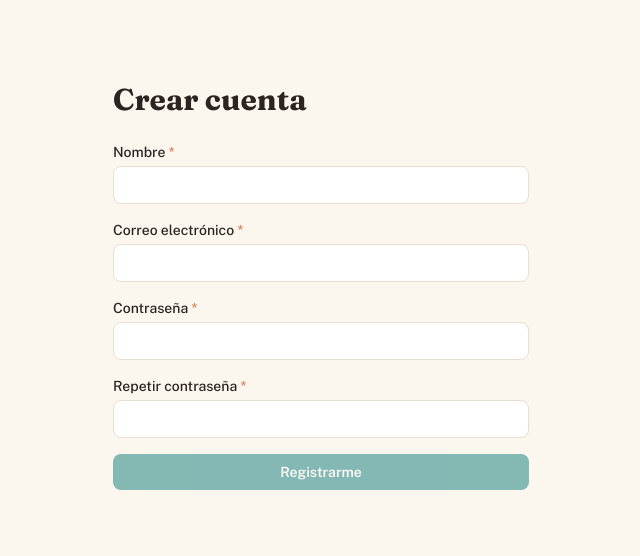
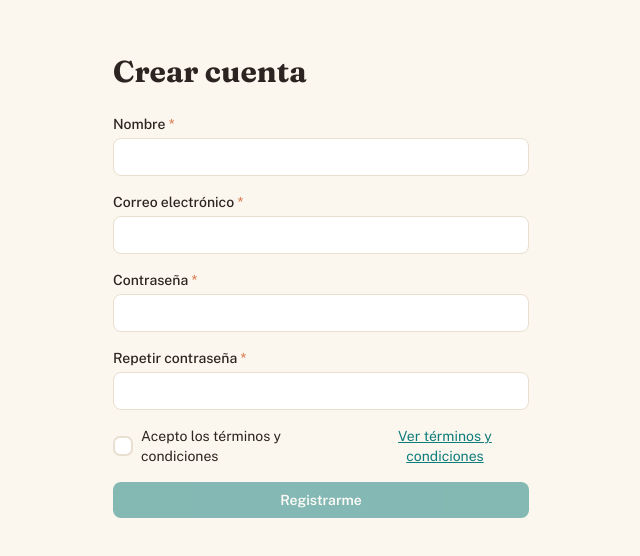
Before and after one commit to MarcosZam13/tacha, a Next.js app: page /registro in a window 1280 px wide. Shown: the part 114-670 px from the top of the page, without its empty margins (319-959 px from the left). Built offline with nearby package versions, Linux system fonts and the light colour scheme; no server answers.

Commit message:
feat(SCRUM-41): checkbox y modal de términos y condiciones

```diff
--- a/features/registro-manual/RegistroManual.tsx
+++ b/features/registro-manual/RegistroManual.tsx
@@ -1,11 +1,13 @@
 "use client";
 
-import { Button, Input } from "@/components/ui";
+import { Button, Checkbox, Input, Modal } from "@/components/ui";
 import { PasswordStrengthMeter } from "./components/PasswordStrengthMeter";
 import {
   REGISTRO_FIELD,
   REGISTRO_FORM_FIELDS,
   REGISTRO_LABEL,
+  TERMS_CONTENT_PLACEHOLDER,
+  TERMS_LABEL,
 } from "./constants/registro.constants";
 import { useRegistroManualViewModel } from "./hooks/useRegistroManualViewModel";
 
@@ -16,11 +18,16 @@ import { useRegistroManualViewModel } from "./hooks/useRegistroManualViewModel";
 export const RegistroManual = (): React.JSX.Element => {
   const {
     errors,
+    handleAcceptedTermsChange,
     handleChange,
     handleSubmit,
+    handleTermsModalClose,
+    handleTermsModalOpen,
+    isAcceptedTerms,
     isSubmitDisabled,
     isSubmitting,
     isSuccess,
+    isTermsModalOpen,
     passwordStrength,
     submitError,
     values,
@@ -53,6 +60,21 @@ export const RegistroManual = (): React.JSX.Element => {
             </div>
           ))}
 
+          <div className="flex items-center gap-2">
+            <Checkbox
+              isChecked={isAcceptedTerms}
+              onChange={handleAcceptedTermsChange}
+              label={TERMS_LABEL.CHECKBOX}
+            />
+            <button
+              type="button"
+              onClick={handleTermsModalOpen}
+              className="font-body text-sm text-tacha-teal underline"
+            >
+              {TERMS_LABEL.VIEW_LINK}
+            </button>
+          </div>
+
           {submitError ? (
             <p role="alert" className="font-body text-sm text-red-600">
               {submitError}
@@ -64,6 +86,10 @@ export const RegistroManual = (): React.JSX.Element => {
           </Button>
         </form>
       )}
+
+      <Modal isOpen={isTermsModalOpen} onClose={handleTermsModalClose} title={TERMS_LABEL.MODAL_TITLE}>
+        <p className="font-body text-sm text-tacha-text">{TERMS_CONTENT_PLACEHOLDER}</p>
+      </Modal>
     </main>
   );
 };
--- a/features/registro-manual/constants/registro.constants.ts
+++ b/features/registro-manual/constants/registro.constants.ts
@@ -133,3 +133,14 @@ export const PASSWORD_STRENGTH_LABEL: Record<PasswordStrengthLevelType, string>
   [PASSWORD_STRENGTH_LEVEL.STRONG]: "Fuerte",
   [PASSWORD_STRENGTH_LEVEL.WEAK]: "Débil",
 };
+
+export const TERMS_LABEL = {
+  CHECKBOX: "Acepto los términos y condiciones",
+  MODAL_TITLE: "Términos y condiciones",
+  VIEW_LINK: "Ver términos y condiciones",
+} as const;
+
+// Placeholder hasta que el equipo redacte el texto legal real (ver Developer Notes del PR SCRUM-41).
+export const TERMS_CONTENT_PLACEHOLDER =
+  "Este es un texto de ejemplo de términos y condiciones. Se reemplazará por el contenido " +
+  "legal definitivo antes de la entrega final del proyecto.";
--- a/features/registro-manual/hooks/useRegistroManualViewModel.ts
+++ b/features/registro-manual/hooks/useRegistroManualViewModel.ts
@@ -36,6 +36,8 @@ export const useRegistroManualViewModel = (): RegistroManualViewModel => {
   const [errors, setErrors] = useState<RegistroFormErrors>({});
   const [status, setStatus] = useState<RegistroSubmitStatusType>(REGISTRO_SUBMIT_STATUS.IDLE);
   const [submitError, setSubmitError] = useState<NullableUndefined<string>>(undefined);
+  const [isAcceptedTerms, setIsAcceptedTerms] = useState<boolean>(false);
+  const [isTermsModalOpen, setIsTermsModalOpen] = useState<boolean>(false);
 
   const isSubmitting = status === REGISTRO_SUBMIT_STATUS.SUBMITTING;
 
@@ -60,6 +62,18 @@ export const useRegistroManualViewModel = (): RegistroManualViewModel => {
       setValues((previous) => ({ ...previous, [field]: value }));
       setErrors((previous) => ({ ...previous, [field]: undefined }));
     };
+
+  const handleAcceptedTermsChange = (isChecked: boolean): void => {
+    setIsAcceptedTerms(isChecked);
+  };
+
+  const handleTermsModalOpen = (): void => {
+    setIsTermsModalOpen(true);
+  };
+
+  const handleTermsModalClose = (): void => {
+    setIsTermsModalOpen(false);
+  };
 
   const submitRegistration = async (): Promise<void> => {
     setStatus(REGISTRO_SUBMIT_STATUS.SUBMITTING);
@@ -90,11 +104,16 @@ export const useRegistroManualViewModel = (): RegistroManualViewModel => {
 
   return {
     errors: visibleErrors,
+    handleAcceptedTermsChange,
     handleChange,
     handleSubmit,
-    isSubmitDisabled: !isRegistroFormComplete(values) || isSubmitting || hasPasswordMismatch,
+    handleTermsModalClose,
+    handleTermsModalOpen,
+    isAcceptedTerms,
+    isSubmitDisabled: !isRegistroFormComplete(values) || isSubmitting || hasPasswordMismatch || !isAcceptedTerms,
     isSubmitting,
     isSuccess: status === REGISTRO_SUBMIT_STATUS.SUCCESS,
+    isTermsModalOpen,
     passwordStrength,
     submitError,
     values,
--- a/features/registro-manual/models/RegistroManualViewModel.interface.ts
+++ b/features/registro-manual/models/RegistroManualViewModel.interface.ts
@@ -8,9 +8,14 @@ export interface RegistroManualViewModel {
   errors: RegistroFormErrors;
   handleChange: (field: RegistroFieldType) => (value: string) => void;
   handleSubmit: (event: FormEvent<HTMLFormElement>) => Promise<void>;
+  handleAcceptedTermsChange: (isChecked: boolean) => void;
+  handleTermsModalClose: () => void;
+  handleTermsModalOpen: () => void;
   isSubmitDisabled: boolean;
   isSubmitting: boolean;
   isSuccess: boolean;
+  isAcceptedTerms: boolean;
+  isTermsModalOpen: boolean;
   passwordStrength: NullableUndefined<PasswordStrength>;
   submitError: NullableUndefined<string>;
   values: RegistroFormValues;
--- a/features/registro-manual/specs/SPEC.md
+++ b/features/registro-manual/specs/SPEC.md
@@ -88,8 +88,8 @@ Un visitante crea una cuenta en tacha con nombre, correo y contraseña. Es la ba
 - [x] Con las 5 reglas cumplidas el nivel es fuerte y no hay lista.
 - [x] Con la contraseña vacía no se muestra nada.
 - [x] El indicador no bloquea el envío del formulario.
-- [ ] El checkbox aparece sin marcar al cargar la página.
-- [ ] El botón de registro está deshabilitado mientras el checkbox no esté marcado.
-- [ ] Marcar el checkbox habilita el botón (si el resto del formulario está completo).
-- [ ] El enlace "Ver términos y condiciones" abre un modal con el texto.
-- [ ] Cerrar el modal no cambia el estado del checkbox.
+- [x] El checkbox aparece sin marcar al cargar la página.
+- [x] El botón de registro está deshabilitado mientras el checkbox no esté marcado.
+- [x] Marcar el checkbox habilita el botón (si el resto del formulario está completo).
+- [x] El enlace "Ver términos y condiciones" abre un modal con el texto.
+- [x] Cerrar el modal no cambia el estado del checkbox.
--- a/features/registro-manual/specs/tasks.md
+++ b/features/registro-manual/specs/tasks.md
@@ -31,10 +31,10 @@ Deriva de [plan.md](plan.md). Cada tarea se valida antes de pasar a la siguiente
 
 ## SCRUM-41: aceptación de términos y condiciones
 
-- [ ] 1. Constantes: textos del checkbox, del enlace, título del modal y el texto placeholder.
-- [ ] 2. ViewModel: estado de aceptación, del modal, y que bloquee el envío.
-- [ ] 3. Presentación: `Checkbox` + enlace + `Modal` en `RegistroManual.tsx`.
-- [ ] 4. Validar en el navegador; `npx tsc --noEmit`, `npm run lint`, `npm run build`.
+- [x] 1. Constantes: textos del checkbox, del enlace, título del modal y el texto placeholder.
+- [x] 2. ViewModel: estado de aceptación, del modal, y que bloquee el envío.
+- [x] 3. Presentación: `Checkbox` + enlace + `Modal` en `RegistroManual.tsx`.
+- [x] 4. Validar en el navegador; `npx tsc --noEmit`, `npm run lint`, `npm run build`.
 
 
 ## Pendiente cuando el proyecto tenga runner de tests
```
